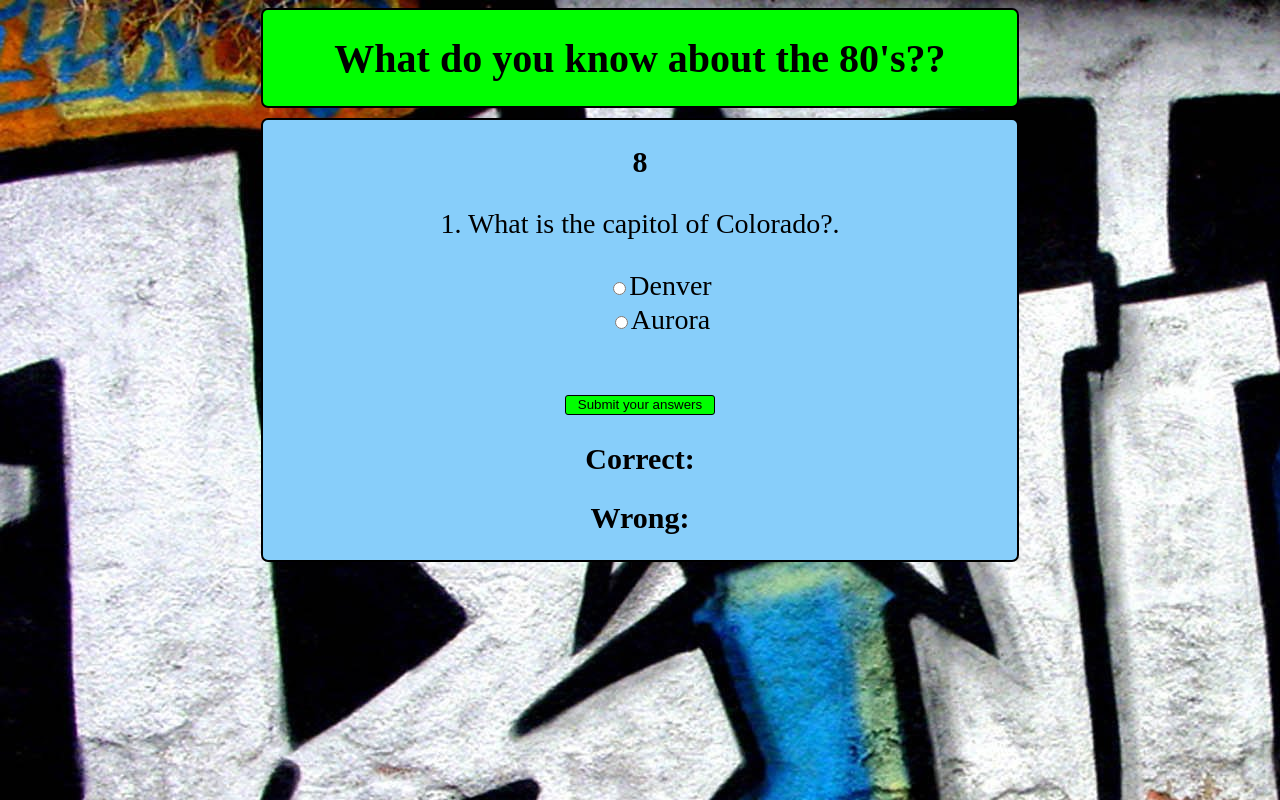
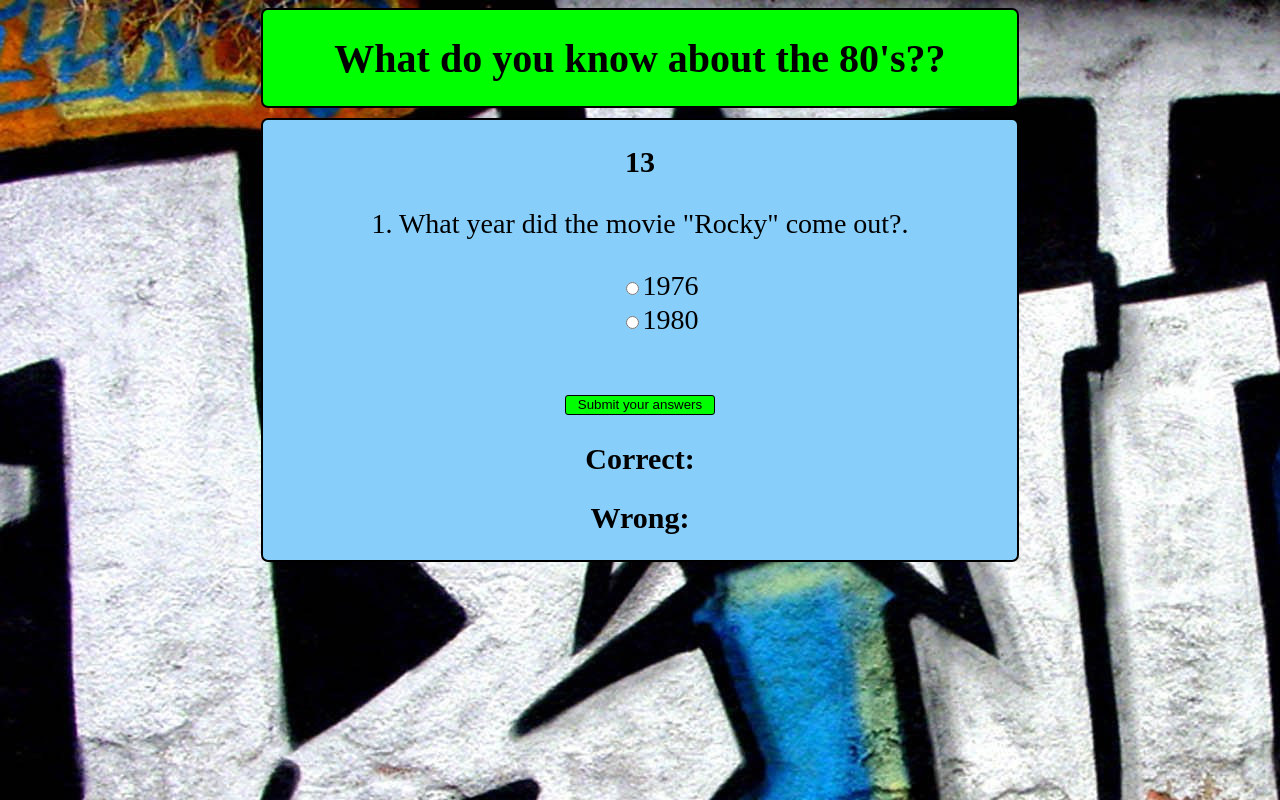
Before and after one commit to IanBlackbeard/TriviaGame, a plain HTML site: page index.html in a window 1280 px wide. Both pictures are taken after a click on the button "Start!". Drawn offline with nearby package versions, Linux system fonts and the light colour scheme.

Commit message:
minor changes

```diff
--- a/assets/javascript/app.js
+++ b/assets/javascript/app.js
@@ -7,7 +7,7 @@ $(document).ready(function(){
 	$("#correct").hide();
 	$("#wrong").hide();
 
-	var number = 10;
+	var number = 15;
 	var userGuessCorrect = 0;
 	var userGuessWrong = 0;
 
@@ -32,7 +32,6 @@ $(document).ready(function(){
 		//Called when user clicks start
 		function timer(){
 			number--
-//	//	//	//Find way to display timer in its own container after start button is clicked.
 			$("#show-number").html("<h2>" + number + "</h2>");
 			if (number === 0){
 				alert("Time... is... UP!")
@@ -43,7 +42,6 @@ $(document).ready(function(){
 		//Called when timer runs out
 		function stop(){
 			clearInterval(counter);
-			// $(".results").show();
 			$("#show-number").hide();
 			$(".question").hide();
 			$(".answers").hide();
@@ -56,7 +54,6 @@ $(document).ready(function(){
 		//Called when user clicks <submit>
 		function submit(){
 			clearInterval(counter);
-			// number = 0;
 			$("#show-number").hide();
 			$(".question").hide();
 			$(".answers").hide();
@@ -81,7 +78,7 @@ $(document).ready(function(){
 			$("#wrong").hide();
 			$(".question").show();
 			$(".answers").show();
-			number =10;
+			number =15;
 			userGuessCorrect = 0;
 			$('#correct').text(userGuessCorrect);
 			userGuessWrong = 0;
@@ -92,17 +89,19 @@ $(document).ready(function(){
 		//click function for radio buttons
 		//sets variables
 		//then appends to score counter
+		//I can't seem to get this to work right. It counts every click and somehow
+		 //shows the score counter on the start page even though its hidden on page load.
+
+
 
 		$('#q1a').on('click', function (){
-
 			$("#q2a").prop("checked", false);
-			console.log("Denver");
+			console.log("1976");
 			correctCounter();
 		})
 		$('#q1b').on('click', function (){
-
 			$("#q1a").prop("checked", false);
-			console.log("Aurora");
+			console.log("1980");
 			wrongCounter();
 		})
 
@@ -115,17 +114,6 @@ $(document).ready(function(){
 			$('#wrong').html(userGuessWrong);
 		}
 
-		// //Correct answer counter
-		// function correct(){
-		// 	userGuessCorrect++;
-		// }
-
-		// //Correct answer counter
-		// function wrong(){
-		// 	userGuessWrong++;
-		// 	console.log(userGuessWrong)
-		// }
-
 });
 
 //Start page with button to start the game
--- a/index.html
+++ b/index.html
@@ -22,16 +22,16 @@
 			<h1 class="rules">
 			The Rules of the game</h1>
 			<p class="rules1">
-			There are 5 questions, you have 60 seconds to answer all 5 questions. Good Luck!</p>
+			There are 5 questions, you have 15 seconds to answer all 1 questions. Good Luck!</p>
 			<button type="button" id="start-button">Start!</button>
 
 			<!-- Page two -->
 			<div id="show-number"></div>
 			<p class="question">
-			1. What is the capitol of Colorado?.</p>
+			1. What year did the movie "Rocky" come out?.</p>
 			<ul class="answers">
-				<input type="radio" name="question1" value="Denver" id="q1a">Denver<br/>
-				<input type="radio" name="question1" value="Aurora" id="q1b">Aurora
+				<input type="radio" name="question1" value="Denver" id="q1a">1976<br/>
+				<input type="radio" name="question1" value="Aurora" id="q1b">1980
 			</ul>
 			<button type="button" id="submit">Submit your answers</button>
 
```
